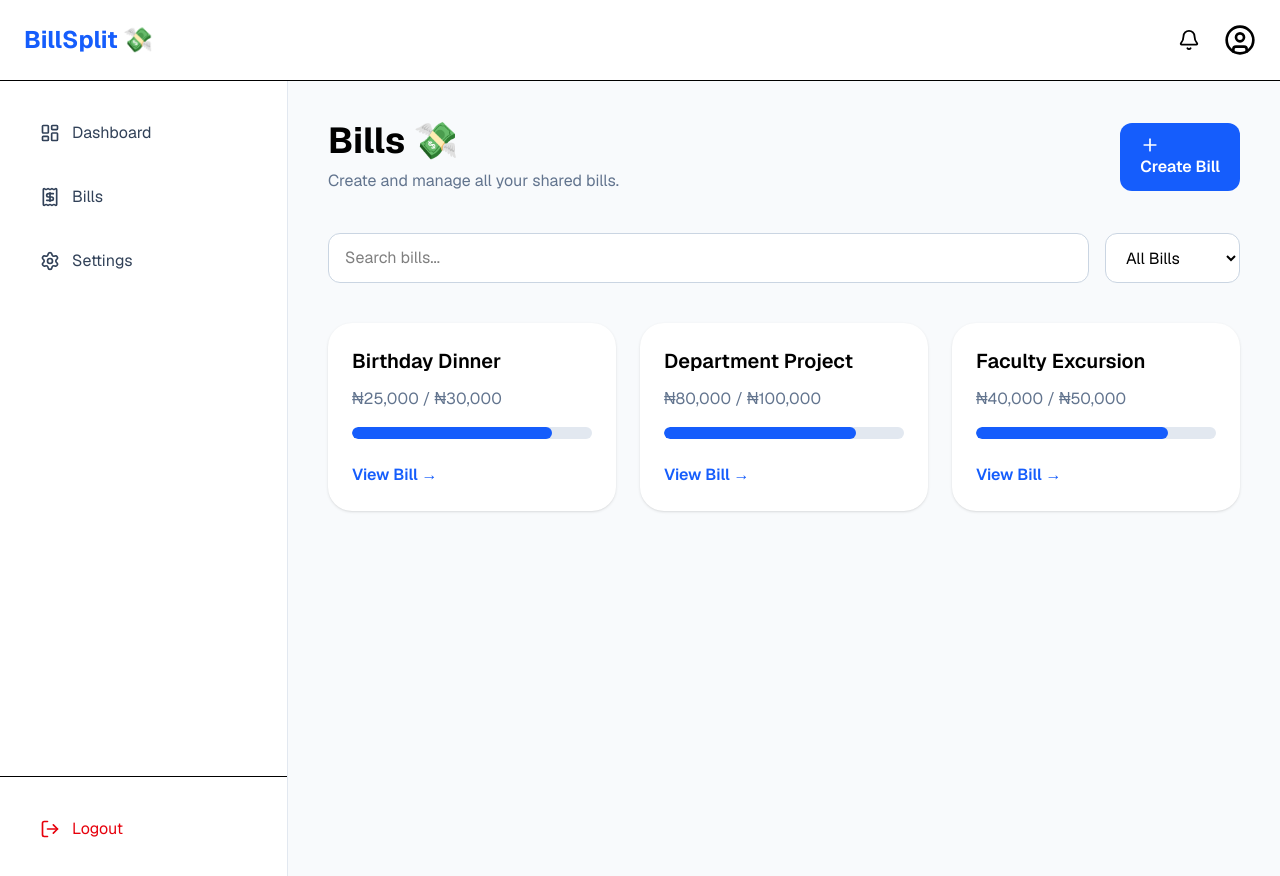
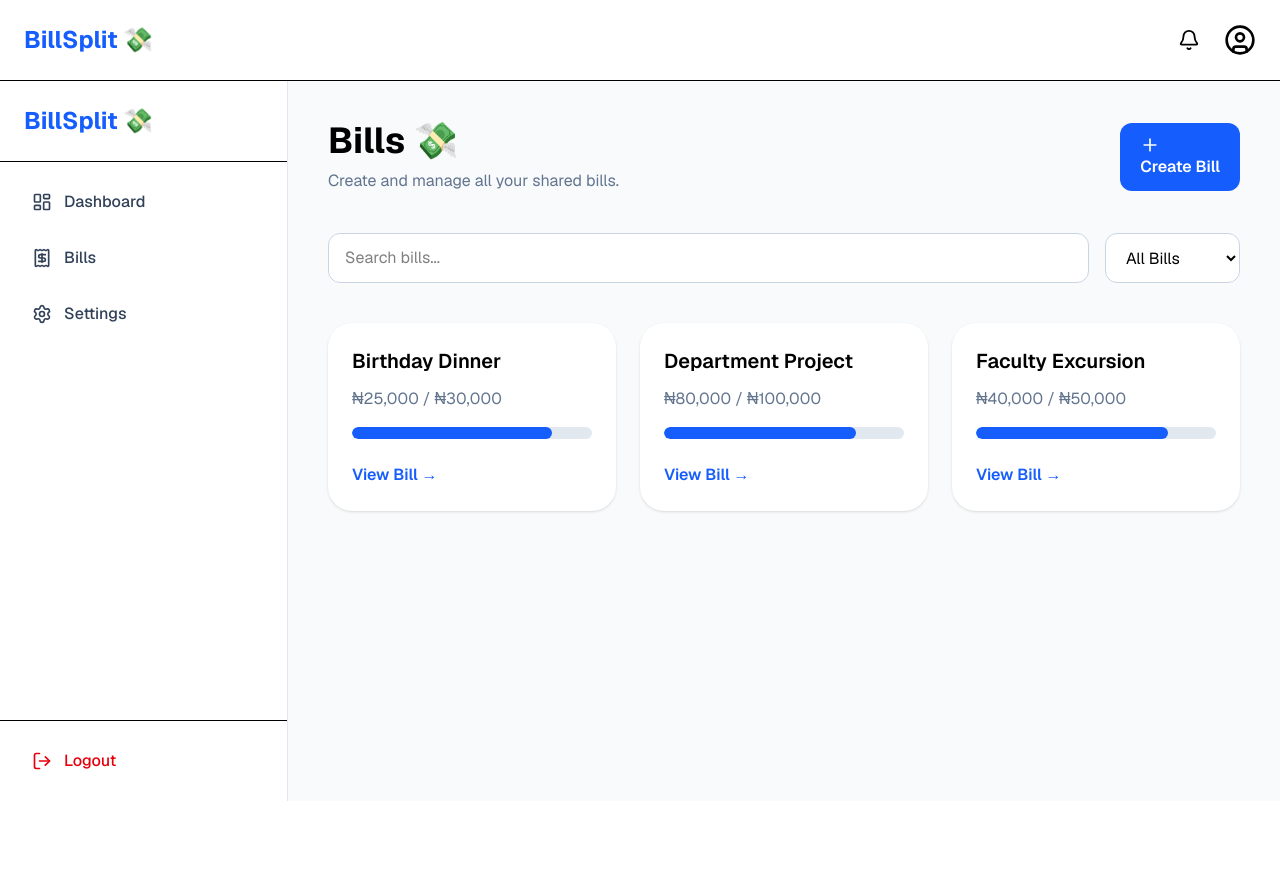
Before and after one commit to TaiwoSoftware/BillSplit, a Next.js app: page /bills in a window 1280 px wide. Shown: the top 876 px of the page. After the commit the page ends 801 px from the top, so only its background shows below. Built offline with nearby package versions, Linux system fonts and the light colour scheme.

Commit message:
testing hamburger menu

```diff
--- a/app/components/layout/Sidebar.tsx
+++ b/app/components/layout/Sidebar.tsx
@@ -14,6 +14,24 @@ interface SidebarProps {
   onClose?: () => void;
 }
 
+const navLinks = [
+  {
+    href: "/dashboard",
+    label: "Dashboard",
+    icon: LayoutDashboard,
+  },
+  {
+    href: "/bills",
+    label: "Bills",
+    icon: Receipt,
+  },
+  {
+    href: "/settings",
+    label: "Settings",
+    icon: Settings,
+  },
+];
+
 export default function Sidebar({
   isOpen = false,
   onClose,
@@ -21,70 +39,73 @@ export default function Sidebar({
   return (
     <aside
       className={`
-        fixed left-0 top-0 z-50 h-screen w-72
-        border-r border-slate-200 bg-white
+        fixed top-0 left-0 z-50
+        h-screen w-72
+        bg-white border-r border-slate-200
+        shadow-xl
         transition-transform duration-300 ease-in-out
-        lg:static lg:translate-x-0
+        lg:static lg:h-auto lg:w-72 lg:translate-x-0 lg:shadow-none
         ${isOpen ? "translate-x-0" : "-translate-x-full"}
       `}
     >
       <div className="flex h-full flex-col">
         {/* Header */}
+        <div className="flex items-center justify-between border-b p-6">
+          <h2 className="text-2xl font-bold text-blue-600">
+            BillSplit 💸
+          </h2>
 
+          <button
+            onClick={onClose}
+            className="rounded-lg p-2 transition hover:bg-slate-100 lg:hidden"
+          >
+            <X size={22} />
+          </button>
+        </div>
 
         {/* Navigation */}
-        <nav className="flex-1 space-y-2 p-6">
-          <Link
-            href="/dashboard"
-            onClick={onClose}
-            className="
-              flex items-center gap-3 rounded-xl p-4
-              text-slate-700 transition
-              hover:bg-slate-100 hover:text-slate-900
-            "
-          >
-            <LayoutDashboard size={20} />
-            <span>Dashboard</span>
-          </Link>
+        <nav className="flex-1 space-y-2 p-4">
+          {navLinks.map((link) => {
+            const Icon = link.icon;
 
-          <Link
-            href="/bills"
-            onClick={onClose}
-            className="
-              flex items-center gap-3 rounded-xl p-4
-              text-slate-700 transition
-              hover:bg-slate-100 hover:text-slate-900
-            "
-          >
-            <Receipt size={20} />
-            <span>Bills</span>
-          </Link>
-
-          <Link
-            href="/settings"
-            onClick={onClose}
-            className="
-              flex items-center gap-3 rounded-xl p-4
-              text-slate-700 transition
-              hover:bg-slate-100 hover:text-slate-900
-            "
-          >
-            <Settings size={20} />
-            <span>Settings</span>
-          </Link>
+            return (
+              <Link
+                key={link.href}
+                href={link.href}
+                onClick={onClose}
+                className="
+                  flex items-center gap-3
+                  rounded-xl px-4 py-3
+                  text-slate-700
+                  transition-all
+                  hover:bg-blue-50
+                  hover:text-blue-600
+                "
+              >
+                <Icon size={20} />
+                <span className="font-medium">
+                  {link.label}
+                </span>
+              </Link>
+            );
+          })}
         </nav>
 
         {/* Footer */}
-        <div className="border-t p-6">
+        <div className="border-t p-4">
           <button
             className="
-              flex w-full items-center gap-3 rounded-xl p-4
-              text-red-600 transition
+              flex w-full items-center gap-3
+              rounded-xl px-4 py-3
+              text-red-600
+              transition-all
               hover:bg-red-50
             "
           >
             <LogOut size={20} />
-            <span>Logout</span>
+            <span className="font-medium">
+              Logout
+            </span>
           </button>
         </div>
       </div>
--- a/app/dashboard/page.tsx
+++ b/app/dashboard/page.tsx
@@ -43,32 +43,6 @@ export default function DashboardPage() {
       <Navbar />
 
       <div className="relative flex min-h-[calc(100vh-80px)] bg-slate-50">
-        {/* Mobile Hamburger */}
-        <button
-          onClick={() =>
-            setIsSidebarOpen(!isSidebarOpen)
-          }
-          className="
-            fixed
-            left-4
-            top-24
-            z-50
-            rounded-xl
-            border
-            border-slate-200
-            bg-white
-            p-3
-            shadow-lg
-            lg:hidden
-          "
-        >
-          {isSidebarOpen ? (
-            <X size={22} />
-          ) : (
-            <Menu size={22} />
-          )}
-        </button>
-
         {/* Overlay */}
         {isSidebarOpen && (
           <div
@@ -76,11 +50,8 @@ export default function DashboardPage() {
               setIsSidebarOpen(false)
             }
             className="
-              fixed
-              inset-0
-              z-40
-              bg-black/40
-              lg:hidden
+          fixed inset-0 z-40
+          bg-black/40 lg:hidden
         "
           />
         )}
@@ -95,15 +66,41 @@ export default function DashboardPage() {
         <main className="flex-1 p-6 md:p-10">
           {/* Header */}
           <div className="flex flex-col gap-4 md:flex-row md:items-center md:justify-between">
+            <div className="flex items-start gap-4">
+              {/* Only Hamburger */}
+              <button
+                onClick={() =>
+                  setIsSidebarOpen(
+                    (prev) => !prev
+                  )
+                }
+                className="
+              rounded-xl
+              border
+              border-slate-200
+              bg-white
+              p-3
+              shadow-sm
+              lg:hidden
+            "
+              >
+                {isSidebarOpen ? (
+                  <X size={22} />
+                ) : (
+                  <Menu size={22} />
+                )}
+              </button>
+
               <div>
-              <h1 className="text-4xl font-bold">
+                <h1 className="text-3xl font-bold md:text-4xl">
                   Dashboard 👋
                 </h1>
 
-              <p className="mt-2 text-slate-500">
+                <p className="mt-1 text-slate-500">
                   Manage your bills and track
                   contributions.
                 </p>
+              </div>
             </div>
 
             <Link href="/bills/create">
```
Lines whose indentation alone changed are shown as unchanged.
